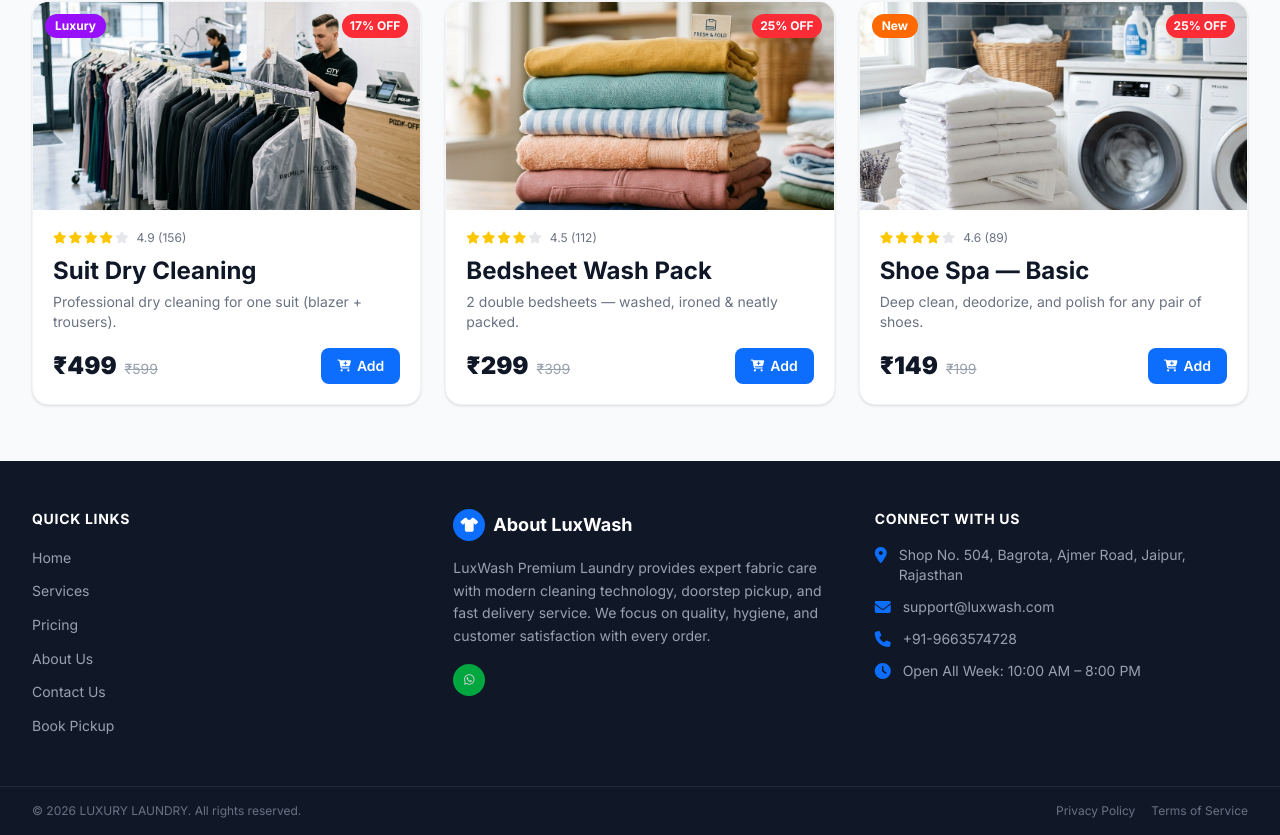
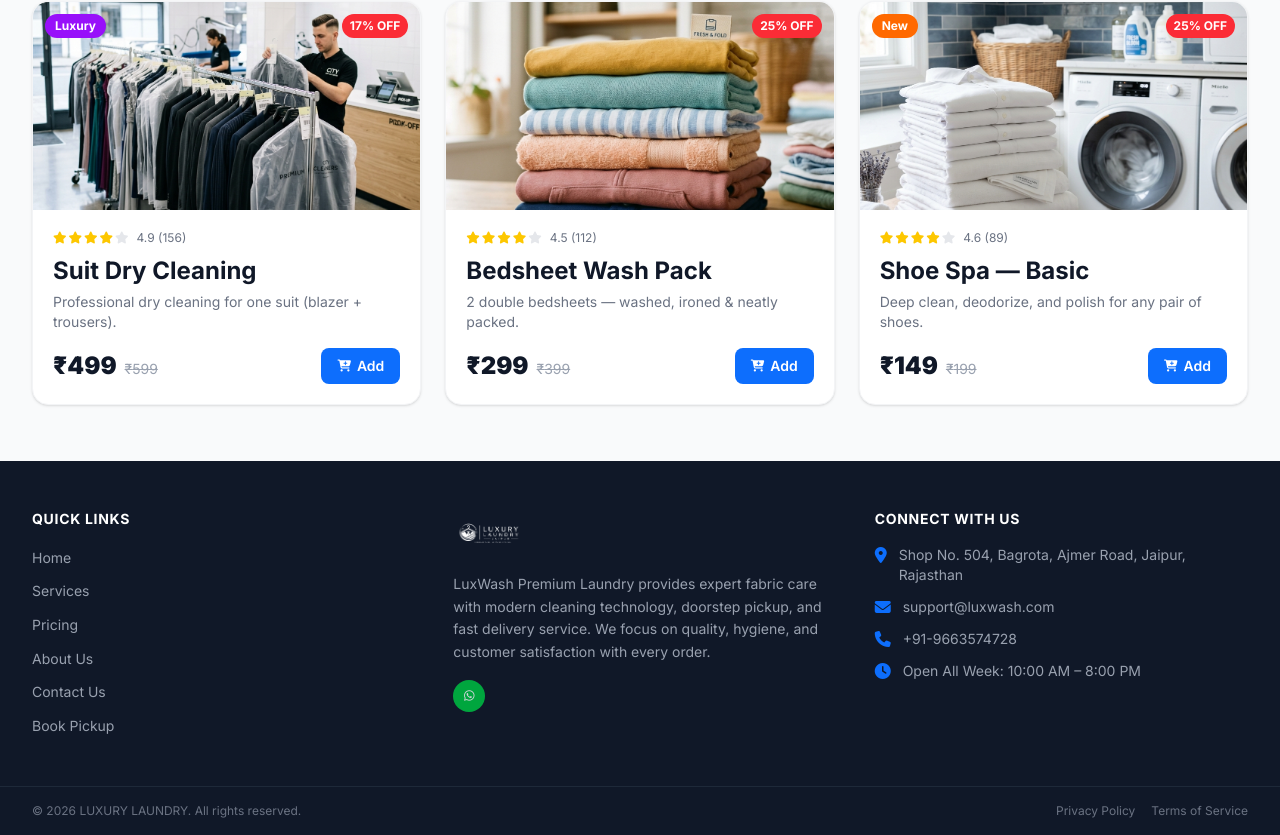
Before and after one commit to Vishwajeetsrk/LUXURY-LAUNDRY, a Next.js app in the folder frontend/: page /shop in a window 1280 px wide. Shown: the part 860-1695 px from the top of the page. Built offline with nearby package versions, Linux system fonts and the light colour scheme; no server answers.

Commit message:
style: Update footer to use logo.png

```diff
--- a/frontend/src/components/layout/Footer.tsx
+++ b/frontend/src/components/layout/Footer.tsx
@@ -1,4 +1,5 @@
 import Link from "next/link";
+import Image from "next/image";
 
 const quickLinks = [
   { href: "/", label: "Home" },
@@ -36,11 +37,14 @@
 
           {/* About LuxWash */}
           <div>
-            <div className="flex items-center gap-2 mb-4">
-              <div className="w-8 h-8 bg-primary-500 rounded-full flex items-center justify-center flex-shrink-0">
-                <i className="fa-solid fa-shirt text-white text-sm" />
-              </div>
-              <h3 className="text-white font-bold text-lg">About LuxWash</h3>
+            <div className="flex items-center mb-4">
+              <Image
+                src="/logo.png"
+                alt="Luxury Laundry"
+                width={200}
+                height={50}
+                className="w-auto h-12 object-contain filter invert brightness-0"
+              />
             </div>
             <p className="text-gray-400 text-sm leading-relaxed">
               LuxWash Premium Laundry provides expert fabric care with modern
```
